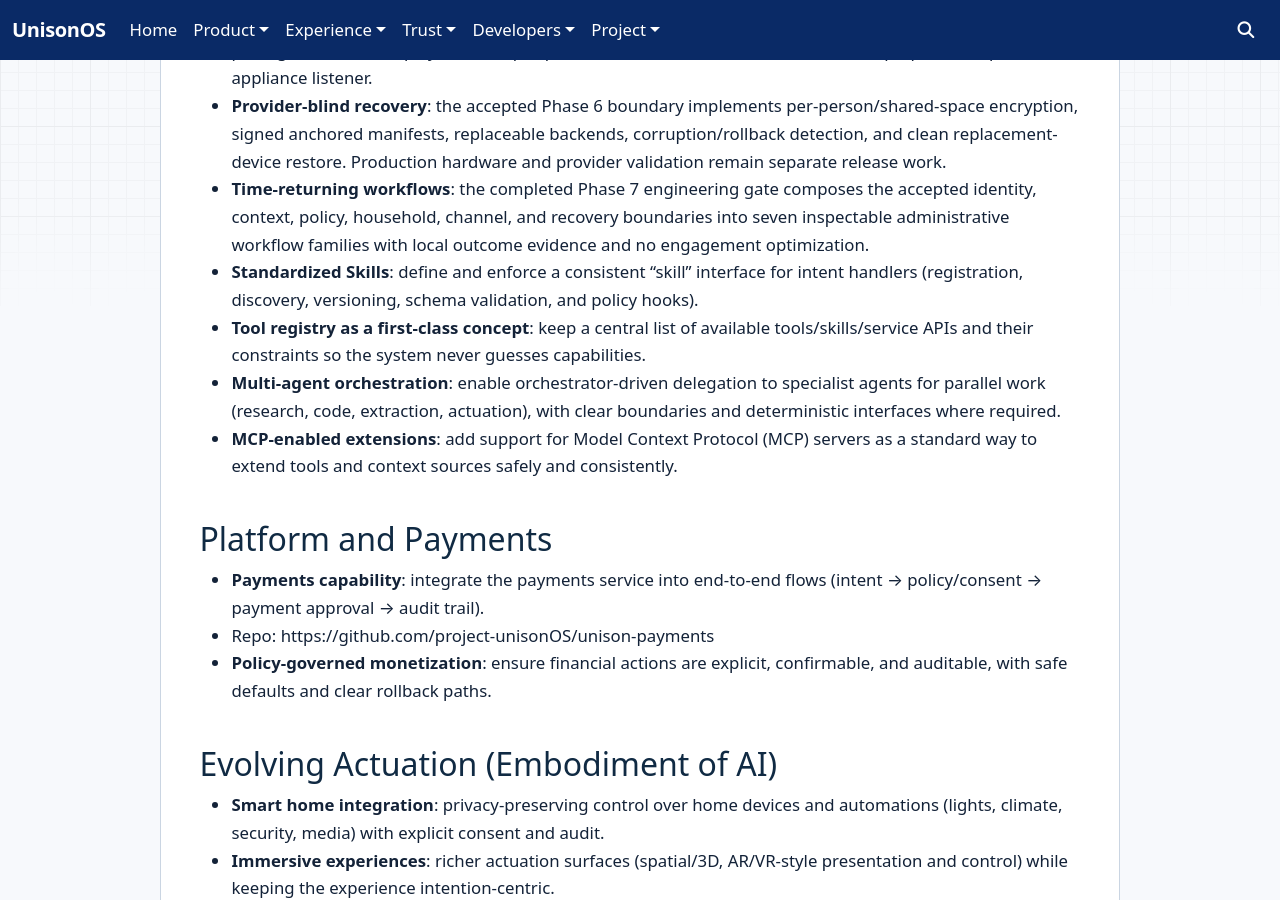
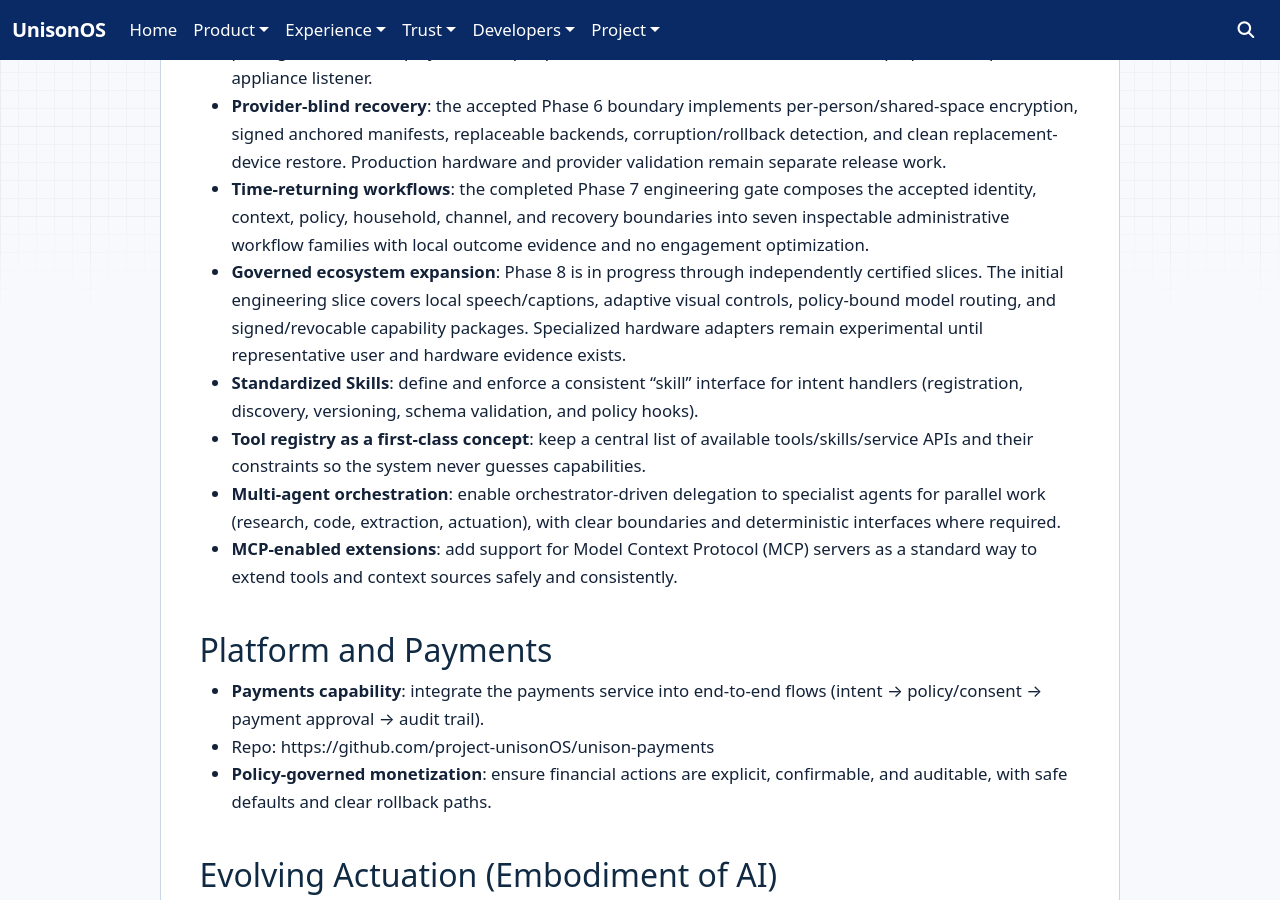
Before and after one commit to project-unisonOS/project-unisonos.github.io, an MkDocs documentation site: the page built from docs/project/roadmap.md, in a window 1280 px wide and 900 px high, scrolled down 676 px. Built offline with MkDocs 1.6.1, drawn with Linux system fonts in a browser that asks for light colours; nearby versions of some CDN libraries.

Commit message:
Publish Phase 8 ecosystem boundary (#13)
Co-authored-by: dadam <dadam@example.com>

```diff
--- a/docs/project/roadmap.md
+++ b/docs/project/roadmap.md
@@ -22,6 +22,11 @@ UnisonOS delivers a calm, intention-centric, real-time generated experience that
   accepted identity, context, policy, household, channel, and recovery
   boundaries into seven inspectable administrative workflow families with
   local outcome evidence and no engagement optimization.
+- **Governed ecosystem expansion**: Phase 8 is in progress through independently
+  certified slices. The initial engineering slice covers local speech/captions,
+  adaptive visual controls, policy-bound model routing, and signed/revocable
+  capability packages. Specialized hardware adapters remain experimental until
+  representative user and hardware evidence exists.
 - **Standardized Skills**: define and enforce a consistent “skill” interface for intent handlers (registration, discovery, versioning, schema validation, and policy hooks).
 - **Tool registry as a first-class concept**: keep a central list of available tools/skills/service APIs and their constraints so the system never guesses capabilities.
 - **Multi-agent orchestration**: enable orchestrator-driven delegation to specialist agents for parallel work (research, code, extraction, actuation), with clear boundaries and deterministic interfaces where required.
--- a/mkdocs.yml
+++ b/mkdocs.yml
@@ -21,6 +21,7 @@ nav:
       - AI Personality: experience/ai-personality.md
       - System Capabilities: experience/system-capabilities.md
       - Accessibility: accessibility.md
+      - Modalities and Ecosystem: ecosystem.md
   - Trust:
       - Privacy & Security: privacy-security.md
       - Backup & Recovery: backup-recovery.md
```
Also changed, not shown: docs/ecosystem.md (added, +38 -0 lines).
